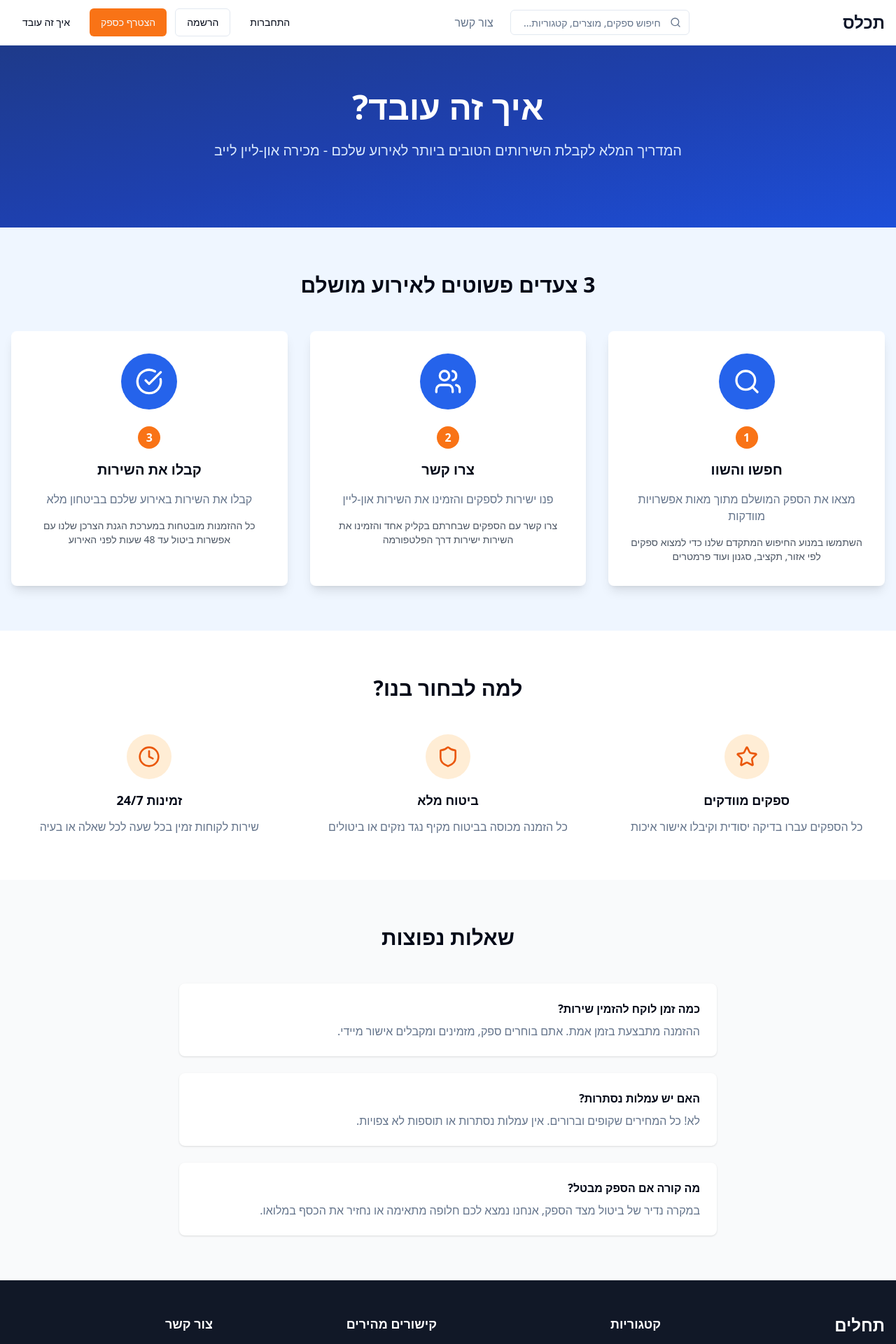
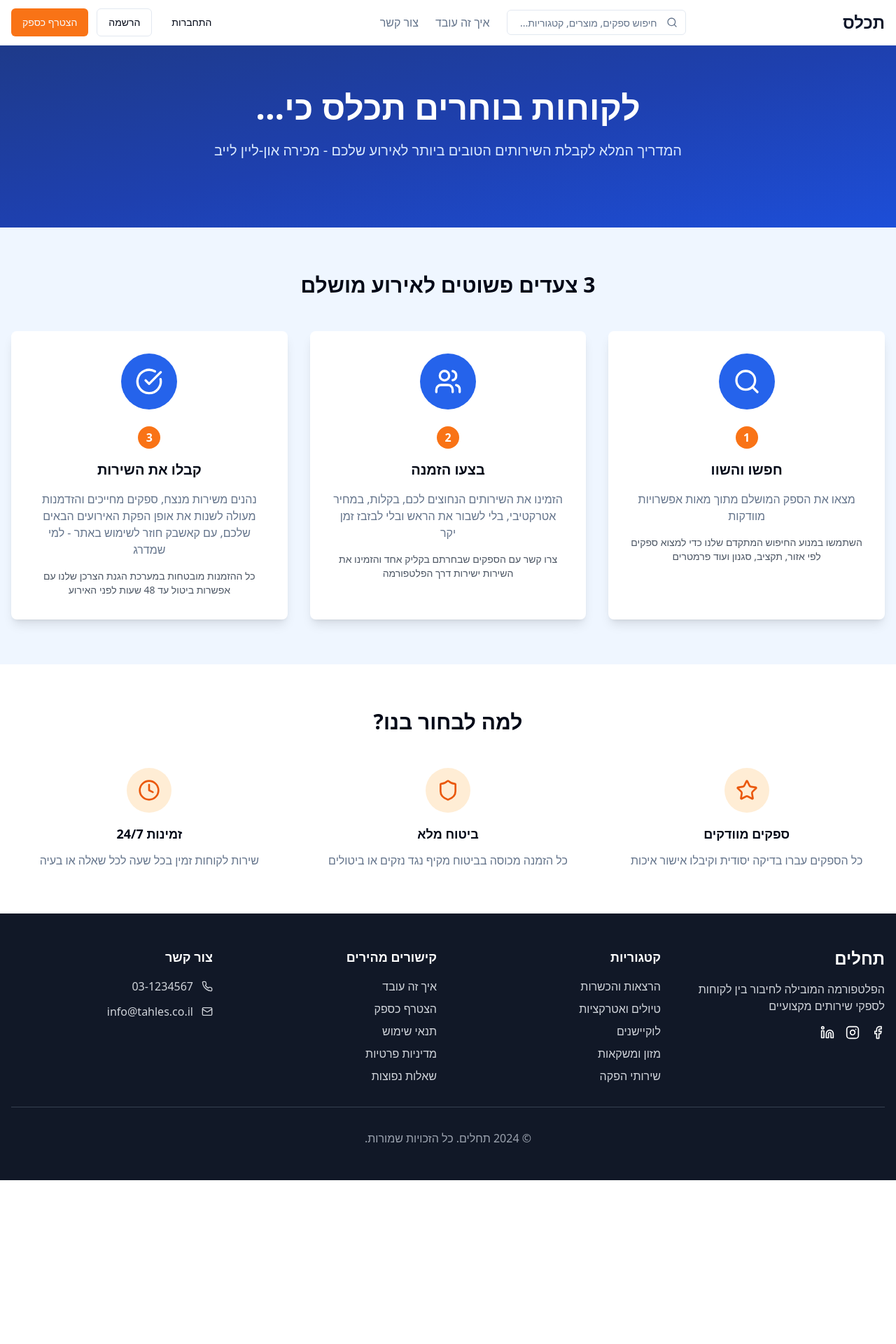
Before and after one commit to Tahles-Org/tahles.ai, a React (Vite) app: page /how-it-works in a window 1280 px wide. Shown: the top 1920 px of the page at 70% size. After the commit the page ends 1686 px from the top, so only its background shows below. Built offline with nearby package versions, Linux system fonts and the light colour scheme.

Commit message:
Fix "How it works" button and content
Update the "How it works" page and component to reflect the correct content for "online live selling" and adjust the header button placement for better symmetry.

```diff
--- a/src/components/Header.tsx
+++ b/src/components/Header.tsx
@@ -29,6 +29,9 @@ const Header = () => {
               />
             </div>
 
+            <Link to="/how-it-works" className="text-muted-foreground hover:text-primary transition-colors">
+              איך זה עובד
+            </Link>
             <Link to="/contact" className="text-muted-foreground hover:text-primary transition-colors">
               צור קשר
             </Link>
@@ -46,9 +49,6 @@ const Header = () => {
           <Button className="bg-orange-500 hover:bg-orange-600" asChild>
             <Link to="/supplier/register">הצטרף כספק</Link>
           </Button>
-          <Button variant="ghost" asChild>
-            <Link to="/how-it-works">איך זה עובד</Link>
-          </Button>
         </div>
       </div>
     </header>
--- a/src/components/HowItWorks.tsx
+++ b/src/components/HowItWorks.tsx
@@ -11,13 +11,13 @@ const HowItWorks = () => {
     },
     {
       icon: Users,
-      title: 'צרו קשר',
-      description: 'פנו ישירות לספקים והזמינו את השירות און-ליין'
+      title: 'בצעו הזמנה',
+      description: 'הזמינו את השירותים הנחוצים לכם, בקלות, במחיר אטרקטיבי, בלי לשבור את הראש ובלי לבזבז זמן יקר'
     },
     {
       icon: CheckCircle,
       title: 'קבלו את השירות',
-      description: 'קבלו את השירות באירוע שלכם בביטחון מלא'
+      description: 'נהנים משירות מנצח, ספקים מחייכים והזדמנות מעולה לשנות את אופן הפקת האירועים הבאים שלכם, עם קאשבק חוזר לשימוש באתר - למי שמדרג'
     }
   ];
 
--- a/src/pages/HowItWorksPage.tsx
+++ b/src/pages/HowItWorksPage.tsx
@@ -14,14 +14,14 @@ const HowItWorksPage = () => {
     },
     {
       icon: Users,
-      title: 'צרו קשר',
-      description: 'פנו ישירות לספקים והזמינו את השירות און-ליין',
+      title: 'בצעו הזמנה',
+      description: 'הזמינו את השירותים הנחוצים לכם, בקלות, במחיר אטרקטיבי, בלי לשבור את הראש ובלי לבזבז זמן יקר',
       details: 'צרו קשר עם הספקים שבחרתם בקליק אחד והזמינו את השירות ישירות דרך הפלטפורמה'
     },
     {
       icon: CheckCircle,
       title: 'קבלו את השירות',
-      description: 'קבלו את השירות באירוע שלכם בביטחון מלא',
+      description: 'נהנים משירות מנצח, ספקים מחייכים והזדמנות מעולה לשנות את אופן הפקת האירועים הבאים שלכם, עם קאשבק חוזר לשימוש באתר - למי שמדרג',
       details: 'כל ההזמנות מובטחות במערכת הגנת הצרכן שלנו עם אפשרות ביטול עד 48 שעות לפני האירוע'
     }
   ];
@@ -52,7 +52,7 @@ const HowItWorksPage = () => {
       <section className="relative bg-gradient-to-br from-blue-900 via-blue-800 to-blue-700 text-white py-16">
         <div className="container mx-auto px-4">
           <div className="text-center max-w-4xl mx-auto">
-            <h1 className="text-4xl lg:text-5xl font-bold mb-6">איך זה עובד?</h1>
+            <h1 className="text-4xl lg:text-5xl font-bold mb-6">לקוחות בוחרים תכלס כי...</h1>
             <p className="text-xl mb-8 text-blue-100">
               המדריך המלא לקבלת השירותים הטובים ביותר לאירוע שלכם - מכירה און-ליין לייב
             </p>
@@ -100,27 +100,6 @@ const HowItWorksPage = () => {
         </div>
       </section>
 
-      {/* FAQ */}
-      <section className="py-16 bg-gray-50">
-        <div className="container mx-auto px-4">
-          <h2 className="text-3xl font-bold text-center mb-12">שאלות נפוצות</h2>
-          <div className="max-w-3xl mx-auto space-y-6">
-            <div className="bg-white p-6 rounded-lg shadow">
-              <h3 className="font-semibold mb-2">כמה זמן לוקח להזמין שירות?</h3>
-              <p className="text-muted-foreground">ההזמנה מתבצעת בזמן אמת. אתם בוחרים ספק, מזמינים ומקבלים אישור מיידי.</p>
-            </div>
-            <div className="bg-white p-6 rounded-lg shadow">
-              <h3 className="font-semibold mb-2">האם יש עמלות נסתרות?</h3>
-              <p className="text-muted-foreground">לא! כל המחירים שקופים וברורים. אין עמלות נסתרות או תוספות לא צפויות.</p>
-            </div>
-            <div className="bg-white p-6 rounded-lg shadow">
-              <h3 className="font-semibold mb-2">מה קורה אם הספק מבטל?</h3>
-              <p className="text-muted-foreground">במקרה נדיר של ביטול מצד הספק, אנחנו נמצא לכם חלופה מתאימה או נחזיר את הכסף במלואו.</p>
-            </div>
-          </div>
-        </div>
-      </section>
-
       <Footer />
     </div>
   );
```
